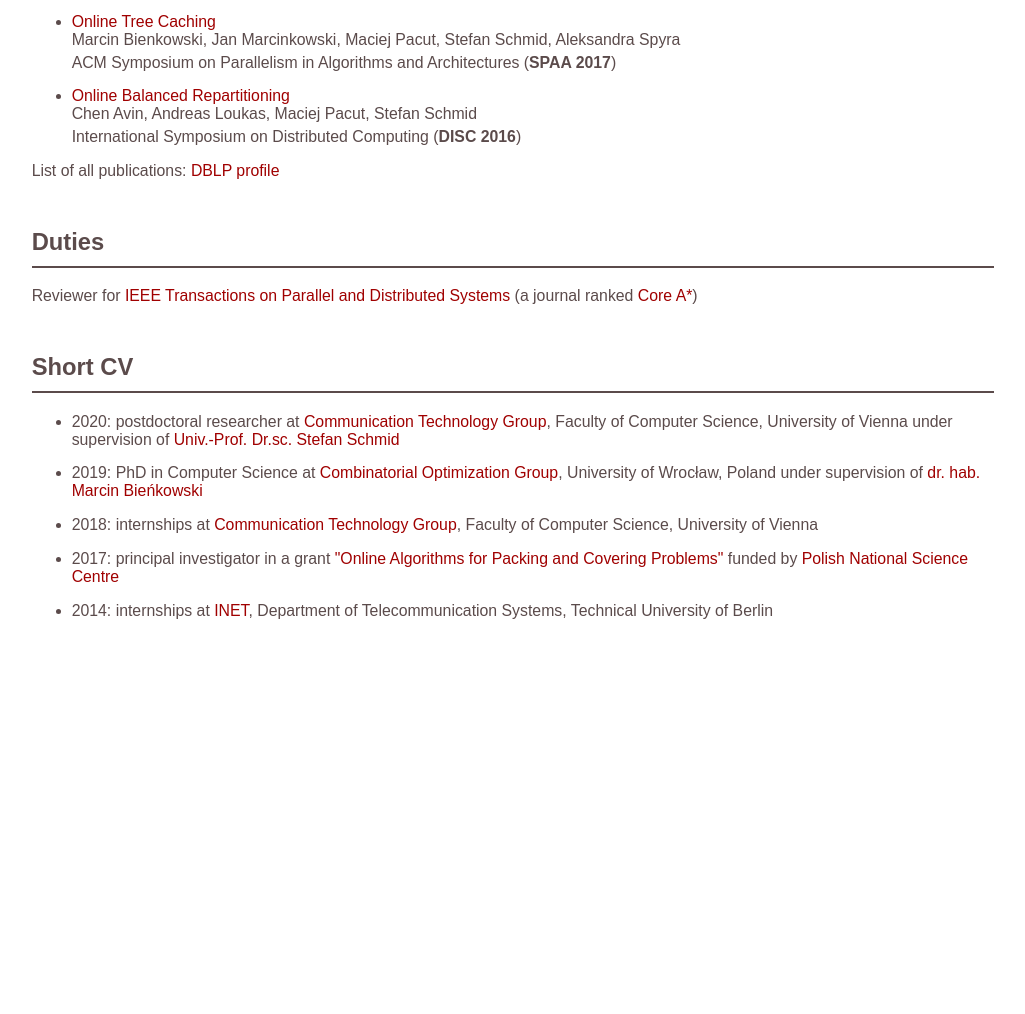
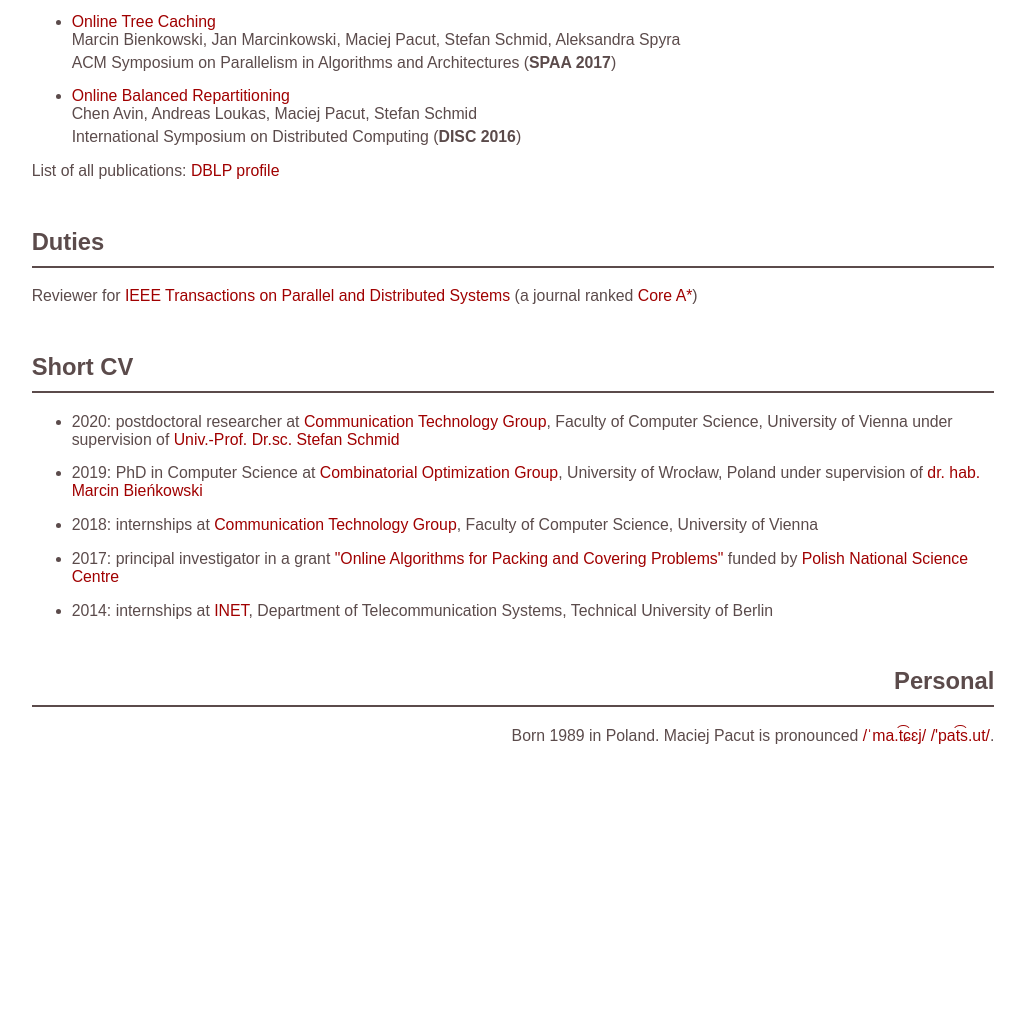
Before and after one commit to maciejpacut/maciejpacut.github.io, a plain HTML site: page index.html in a window 1280 px wide. Shown: the part 609-1623 px from the top of the page, without its empty margins (127-1152 px from the left). Before the commit the page ends 1520 px from the top, so only its background shows below. Drawn offline with Linux system fonts and the light colour scheme.

Commit message:
pronounciation

```diff
--- a/index.html
+++ b/index.html
@@ -161,10 +161,16 @@ h2.section {
       </ul>
 
 
-      <!--<h2 class="section" style="text-align:right">Personal</h2>
+      <h2 class="section" style="text-align:right">Personal</h2>
 
       <div style="text-align:right">
-      Born 1989 in Poland. Maciej is pronounced <a href="https://en.wiktionary.org/wiki/Maciej">/ˈma.t͡ɕɛj/</a>. </div>-->
+      Born 1989 in Poland. Maciej Pacut is pronounced <a href="https://en.wiktionary.org/wiki/Maciej">/ˈma.t͡ɕɛj/</a> <a href="https://itinerarium.github.io/phoneme-synthesis">/'pat͡s.ut/</a>.
+    <!--<div style="padding-bottom: 7px"></div>
+    Touch-typing <a href="https://en.wikipedia.org/wiki/Dvorak_keyboard_layout">dvorak</a>. Write me an e-mail, I'll respond broadly.
+    <div style="padding-bottom: 7px"></div>
+
+    <div style="padding-bottom: 7px"></div>
+  Bike riding: MTB trail, pumptrack, bowl.</div>-->
 
       <p style="padding-bottom:250px"></p>
 
```
